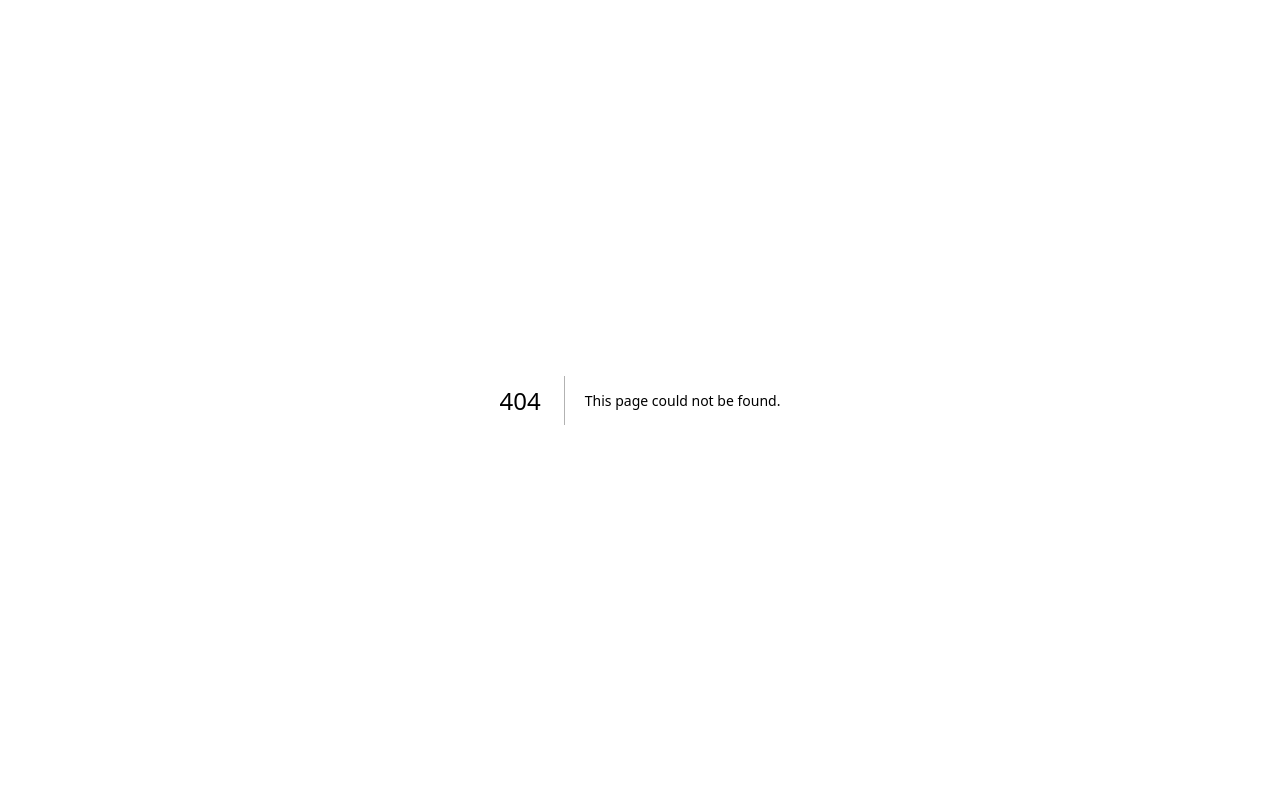
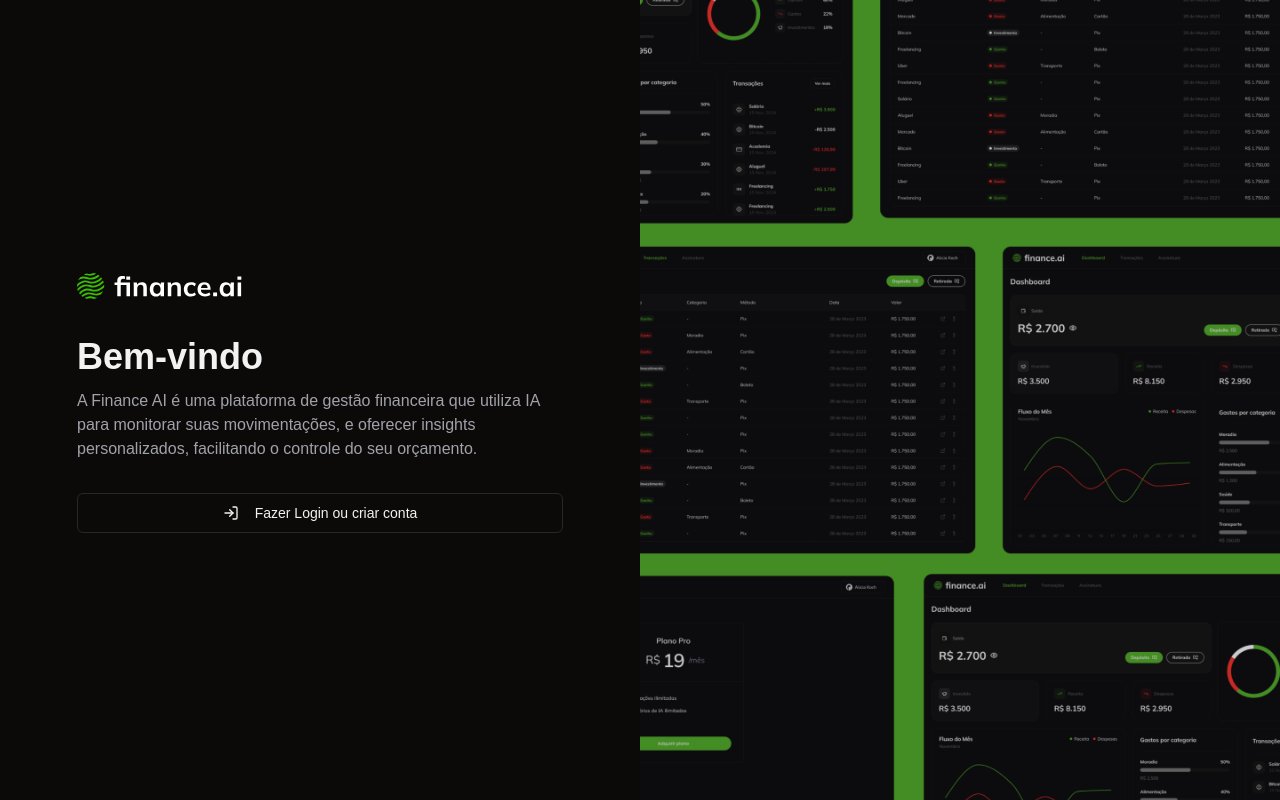
Before and after one commit to esgo-design/finance-ai, a Next.js app: page /login in a window 1280 px wide. Before the commit this address had no page. Built offline with nearby package versions, Linux system fonts and the light colour scheme.

Commit message:
feat: add login page

```diff
--- /dev/null
+++ b/app/login/page.tsx
@@ -0,0 +1,41 @@
+import Image from "next/image";
+import { Button } from "../_components/ui/button";
+import { LogInIcon } from "lucide-react";
+
+const LoginPage = () => {
+  return (
+    <div className="grid h-full grid-cols-2">
+      {/* ESQUERDA */}
+      <div className="mx-auto flex h-full max-w-[550px] flex-col justify-center p-8">
+        <Image
+          src="/logo.svg"
+          width={173}
+          height={39}
+          alt="Finance AI"
+          className="mb-8"
+        />
+        <h1 className="mb-3 text-4xl font-bold">Bem-vindo</h1>
+        <p className="mb-8 text-muted-foreground">
+          A Finance AI é uma plataforma de gestão financeira que utiliza IA para
+          monitorar suas movimentações, e oferecer insights personalizados,
+          facilitando o controle do seu orçamento.
+        </p>
+        <Button variant="outline">
+          <LogInIcon className="mr-2" />
+          Fazer Login ou criar conta
+        </Button>
+      </div>
+      {/* DIREITA */}
+      <div className="relative h-full w-full">
+        <Image
+          src="/login.png"
+          alt="Faça login"
+          fill
+          className="object-cover"
+        />
+      </div>
+    </div>
+  );
+};
+
+export default LoginPage;
--- a/app/subscription/page.tsx
+++ b/app/subscription/page.tsx
@@ -1,5 +1,5 @@
-const Subscription = () => {
+const SubscriptionPage = () => {
   return <h1>Página inscrição</h1>;
 };
 
-export default Subscription;
+export default SubscriptionPage;
--- a/app/transaction/page.tsx
+++ b/app/transaction/page.tsx
@@ -1,5 +1,5 @@
-const Transaction = () => {
+const TransactionPage = () => {
   return <h1>Página Transaction</h1>;
 };
 
-export default Transaction;
+export default TransactionPage;
```
Also changed, not shown: public/login.png (added), public/logo.svg (added).
